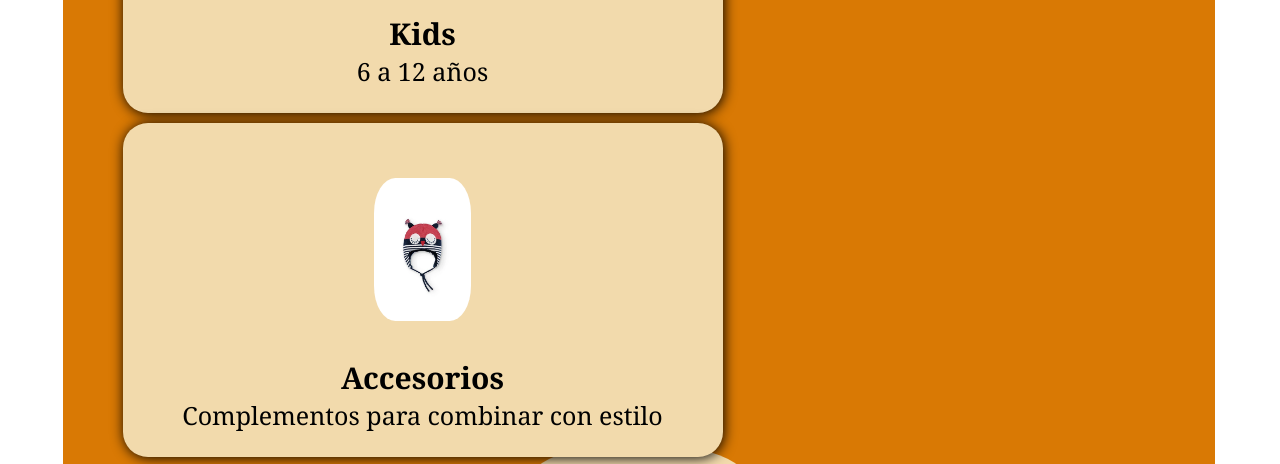
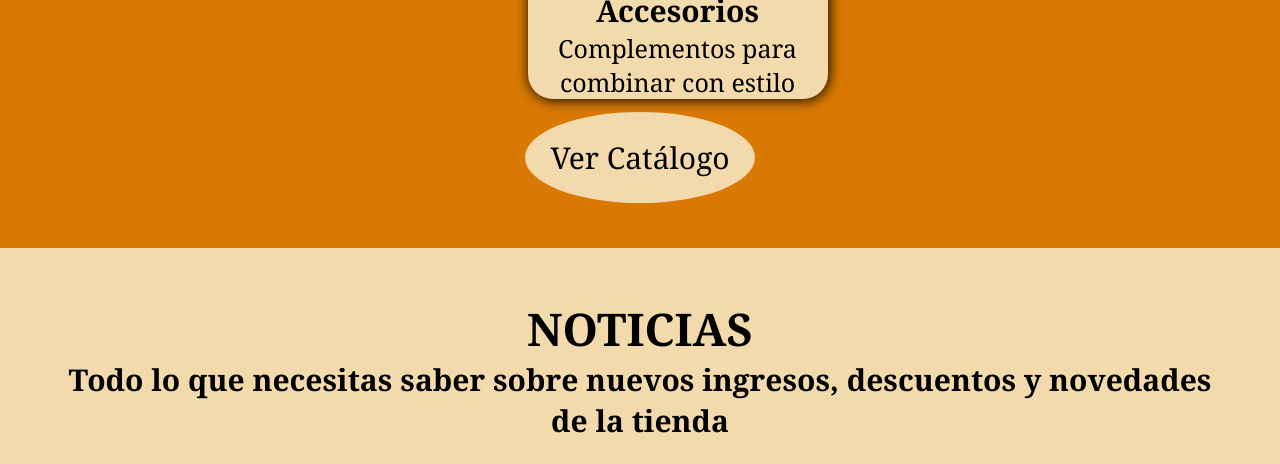
Before and after one commit to danigiu28/pikabu-moda-infantil, a plain HTML site: page index.html in a window 1280 px wide. Shown: the part 1773-2237 px from the top of the page. Drawn offline with Linux system fonts and the light colour scheme.

Commit message:
modificado cards inicio, pasamos a modificar cards catalogo

```diff
--- a/css/style.css
+++ b/css/style.css
@@ -23,9 +23,13 @@ header{
 }
 
 .headerIndex{
-    justify-content: space-around;
+    justify-content: space-between;
     align-items: center;
     display: flex;
+    width: 100%;
+/*     position: sticky;
+    top: 0px;
+    z-index: 4; */
 }
 
 header a .logoEncabezado{
@@ -60,11 +64,9 @@ header nav ul li a{
 }
 
 .sectionPrincipal{
-    width: 90%;
+    width: 100%;
     background-color: #D97904;
-    margin: 3.125rem;
     padding: 2.5rem;
-
 }
 
 .sectionPrincipal h1{
@@ -72,26 +74,35 @@ header nav ul li a{
     background-color: #f2daac72;
     text-align: center;
     padding: 1.25rem;
+    margin-bottom: 1.25rem;
     border: 1px solid #b05302;
 }
 
+.cardContainer{
+    display: flex;
+    width: 100%;
+    flex-direction: row;
+    flex-wrap: wrap;
+    justify-content: space-evenly;
+    align-content: center;
+    margin: 1.875rem;
+}
+
 .card{
-    width: 30rem;
+    width: 15rem;
+    border-radius: 30%;
+    overflow: hidden ;
     border-radius: 1.25rem;
     box-shadow: 1px 1px .625rem black;
     background-color: #F2DAAC;
     position: relative;
-
-    padding: 1.25rem;
-    margin: 10px;
 }
 
 .card div img{
-    width: 25%;
-    height: auto;
-    border-radius: 30%;
-    padding: 20px;
-    margin: 10px;
+    width: 100%;
+    height: 100%;
+    object-fit: cover;
+
 }
 
 .card h3 {
@@ -100,6 +111,10 @@ header nav ul li a{
 
 .card p {
     font-size: 1.25em;
+}
+
+.btnInicioCatalogo{
+    margin: 20px;
 }
 
 .btnInicioCatalogo a{
@@ -175,8 +190,10 @@ header nav ul li a{
 .cards{
     width: auto;
     background-color: #D97904;
-    margin: 3.125rem;
+    border: 2.5rem double #f2daac78;
     padding: 2.5rem;
+    position: relative;
+
 }
 .cards div{
     width: 100%;
@@ -204,6 +221,12 @@ header nav ul li a{
     object-fit: contain;
     margin-top: 1.25rem;
     padding: .625rem;
+}
+
+.like{
+    position: absolute;
+    top: 0px;
+    right: 10px;
 }
 
 /* Cuerpo Noticias */
--- a/index.html
+++ b/index.html
@@ -79,10 +79,10 @@
                         <h3>Accesorios</h3>
                         <p> Complementos para combinar con estilo </p>
                     </article>
-                    <div class="btnInicioCatalogo">
-                        <a href="./pages/catalogo.html">Ver Catálogo</a>
-                    </div>
                 </section>
+                <div class="btnInicioCatalogo">
+                    <a href="./pages/catalogo.html">Ver Catálogo</a>
+                </div>
     </article>
 
 
```
Also changed, not shown: pages/catalogo.html (+4 -0 lines), assets/img/like.png (added), assets/img/mini.png, assets/img/new-born.png.
